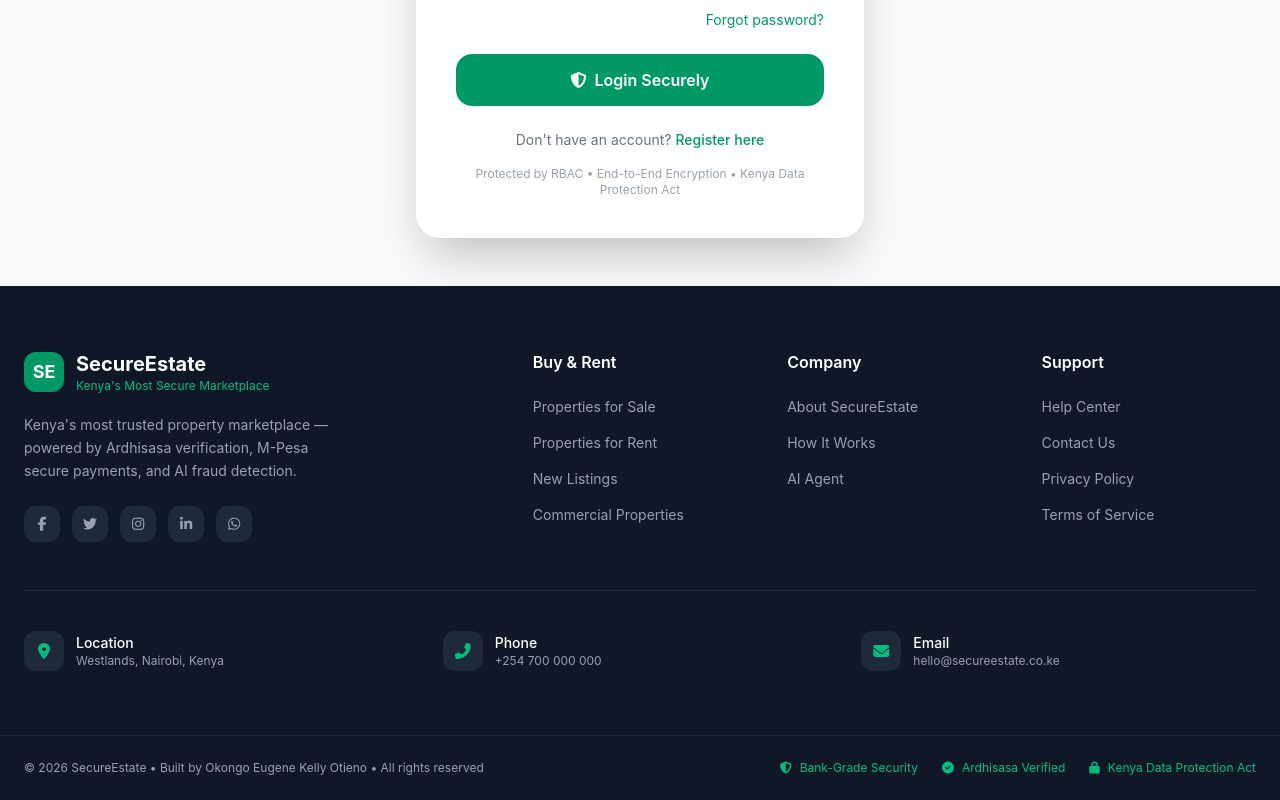
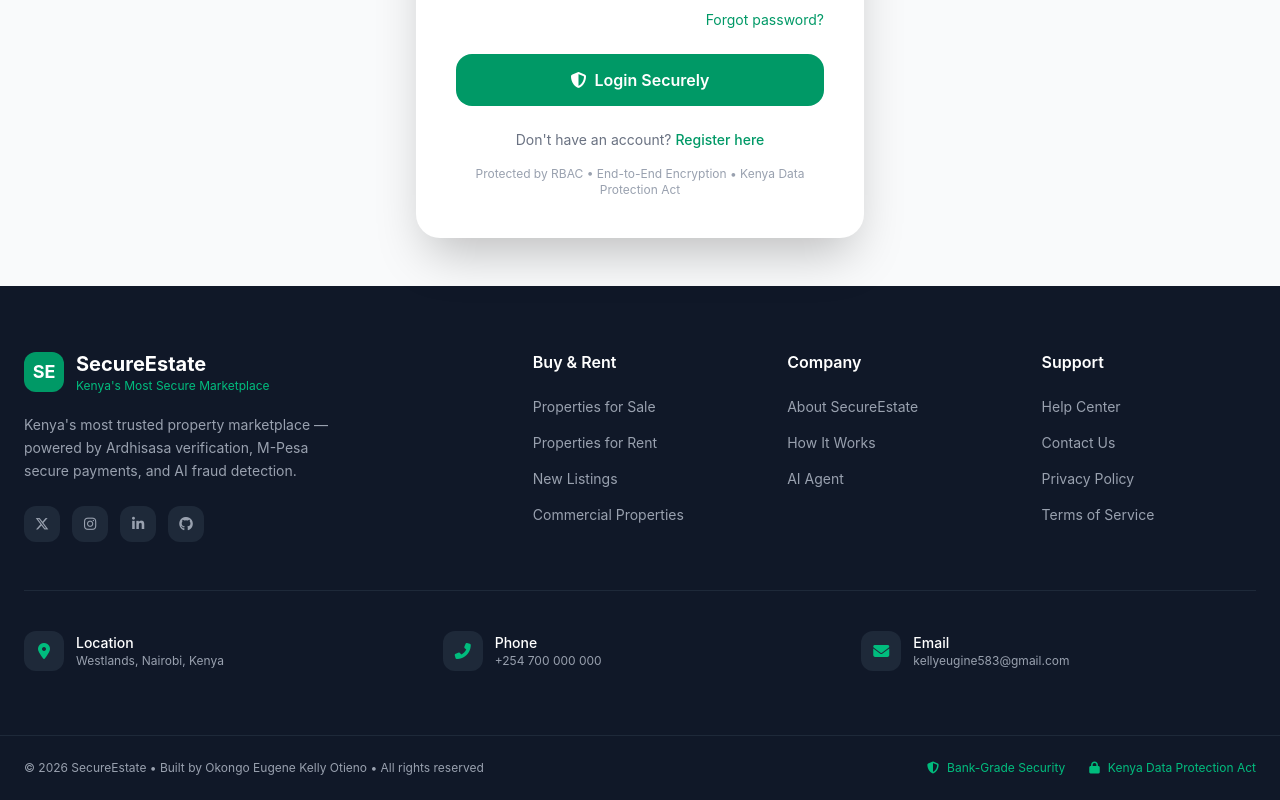
Before and after one commit to eugine-kelly/SecureEstate, a React (Vite) app: page /login in a window 1280 px wide. Shown: the part 637-1437 px from the top of the page. Built offline with nearby package versions, Linux system fonts and the light colour scheme; no server answers.

Commit message:
Footer changes

```diff
--- a/src/components/Footer.jsx
+++ b/src/components/Footer.jsx
@@ -21,11 +21,10 @@
 };
 
 const SOCIALS = [
-    { icon: 'fab fa-facebook-f', href: '#' },
-    { icon: 'fab fa-twitter', href: '#' },
-    { icon: 'fab fa-instagram', href: '#' },
-    { icon: 'fab fa-linkedin-in', href: '#' },
-    { icon: 'fab fa-whatsapp', href: '#' },
+    { icon: 'fab fa-x-twitter', href: 'https://share.google/Fssycbg9r4CVVtkWa' },
+    { icon: 'fab fa-instagram', href: 'https://www.instagram.com/eug.1ne?igsh=MXJ3ZXNvem5sZDZzZA==' },
+    { icon: 'fab fa-linkedin-in', href: 'https://www.linkedin.com/in/eugine-kelly-okongo' },
+    { icon: 'fab fa-github', href: 'https://eugine-kelly.github.io/my-portfolio/' },
 ];
 
 export default function Footer() {
@@ -46,7 +45,7 @@
                         </p>
                         <div className="flex gap-3">
                             {SOCIALS.map((s) => (
-                                <a key={s.icon} href={s.href}
+                                <a key={s.icon} href={s.href} target="_blank" rel="noreferrer"
                                    className="w-9 h-9 bg-gray-800 hover:bg-emerald-600 rounded-xl flex items-center justify-center text-gray-400 hover:text-white transition-all">
                                     <i className={`${s.icon} text-sm`}></i>
                                 </a>
@@ -89,15 +88,15 @@
                             <p className="text-xs">+254 700 000 000</p>
                         </div>
                     </div>
-                    <div className="flex items-center gap-3">
+                    <a href="mailto:kellyeugine583@gmail.com" className="flex items-center gap-3 hover:opacity-80 transition-opacity">
                         <div className="w-10 h-10 bg-gray-800 rounded-xl flex items-center justify-center text-emerald-500">
                             <i className="fas fa-envelope"></i>
                         </div>
                         <div>
                             <p className="text-white text-sm font-medium">Email</p>
-                            <p className="text-xs">hello@secureestate.co.ke</p>
+                            <p className="text-xs">kellyeugine583@gmail.com</p>
                         </div>
-                    </div>
+                    </a>
                 </div>
             </div>
 
@@ -109,9 +108,6 @@
                             <i className="fas fa-shield-alt"></i><span>Bank-Grade Security</span>
                         </div>
                         <div className="flex items-center gap-2 text-emerald-500">
-                            <i className="fas fa-check-circle"></i><span>Ardhisasa Verified</span>
-                        </div>
-                        <div className="flex items-center gap-2 text-emerald-500">
                             <i className="fas fa-lock"></i><span>Kenya Data Protection Act</span>
                         </div>
                     </div>
```
